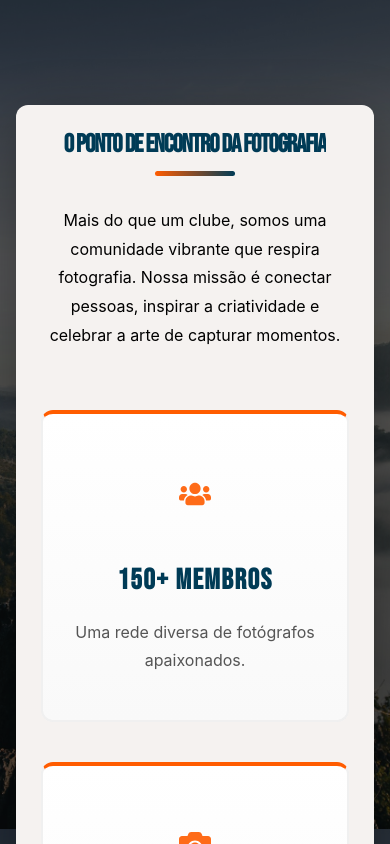
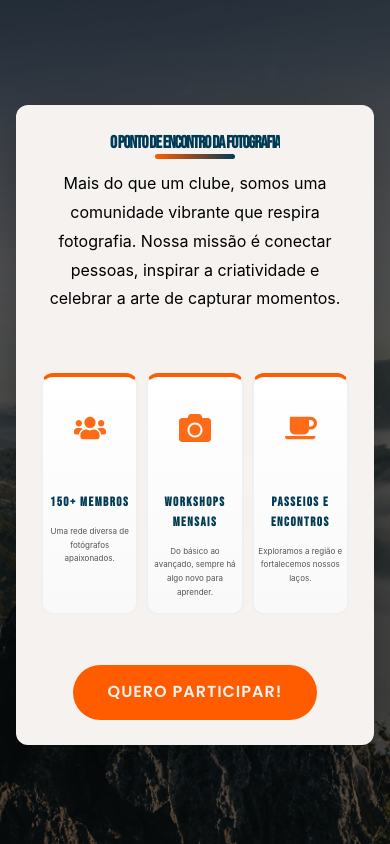
Before and after one commit to marciijunior/FotoClube, a React (Vite) app: page / in a window 390 px wide. Shown: the part 2160-3004 px from the top of the page. Built offline with nearby package versions, Linux system fonts and the light colour scheme; no server answers.

Commit message:
home terminada, falta somente padronizar o tamanho das fontes

```diff
--- a/src/pages/Home/JoinUsSection.css
+++ b/src/pages/Home/JoinUsSection.css
@@ -86,14 +86,14 @@
   font-weight: 400;
 }
 
-.stats-grid {
+.join-unique-stats-grid {
   display: grid;
   grid-template-columns: repeat(3, 1fr);
   gap: 40px;
   margin-bottom: 50px;
 }
 
-.stat-item {
+.join-unique-stat-item {
   background: linear-gradient(to bottom, #ffffff 0%, #f9f9f9 100%) !important;
   padding: 35px 30px 30px 30px;
   border-radius: 12px;
@@ -105,7 +105,7 @@
   flex-direction: column;
 }
 
-.stat-item:hover {
+.join-unique-stat-item:hover {
   box-shadow: 0 20px 45px rgba(0, 0, 0, 0.15) !important;
   border-color: var(--color-accent) !important;
   border-top-color: var(--color-primary) !important;
@@ -126,7 +126,7 @@
   transition: all 0.6s ease;
 }
 
-.stat-item:hover .stat-icon {
+.join-unique-stat-item:hover .stat-icon {
   transform: scale(1.8) rotate(350deg);
 }
 
@@ -170,11 +170,10 @@
 .stats-cta-button:hover {
   transform: translateY(-3px);
   box-shadow: 0 5px 15px rgba(0, 0, 0, 0.2);
-
 }
 
 @media (max-width: 768px) {
-  .stats-grid {
+  .join-unique-stats-grid {
     grid-template-columns: 1fr;
   }
   .join-us-floating-card {
@@ -219,7 +218,7 @@
   }
 
   .join-us-description {
-    font-size: 0.9rem;
+    font-size: 0.8rem;
   }
 
   .join-us-floating-card {
@@ -227,7 +226,7 @@
   }
 
   .join-us-stats-title {
-    font-size: 1.6rem;
+    font-size: 1.2rem !important;
   }
 
   .stats-number {
@@ -244,3 +243,48 @@
     width: 100%;
   }
 }
+
+@media (max-width: 600px) {
+  .stats-grid {
+    grid-template-columns: repeat(3, 1fr) !important;
+    gap: 12px !important;
+  }
+  .stat-item {
+    padding: 10px 4px 8px 4px !important;
+    font-size: 0.65rem !important;
+  }
+  .stats-number {
+    font-size: 0.9rem !important;
+  }
+  .stats-label {
+    font-size: 0.6rem !important;
+  }
+  .join-us-stats-title {
+    font-size: 1.1rem !important;
+    margin-bottom: 16px !important;
+    padding-bottom: 8px !important;
+  }
+}
+
+/* REFORÇO FINAL PARA MOBILE PEQUENO */
+@media (max-width: 480px) {
+  .join-unique-stats-grid {
+    grid-template-columns: repeat(3, 1fr) !important;
+    gap: 8px !important;
+  }
+  .join-unique-stat-item {
+    font-size: 0.6rem !important;
+    padding: 6px 2px 6px 2px !important;
+  }
+  .stat-title {
+    font-size: 0.8rem !important;
+  }
+  .stat-description {
+    font-size: 0.5rem !important;
+  }
+  .join-us-stats-title {
+    font-size: 1.1rem !important;
+    margin-bottom: 10px !important;
+    padding-bottom: 6px !important;
+  }
+}
--- a/src/pages/Home/JoinUsSection.jsx
+++ b/src/pages/Home/JoinUsSection.jsx
@@ -24,8 +24,8 @@ function JoinUsSection() {
             a arte de capturar momentos.
           </p>
 
-          <div className="stats-grid">
-            <div className="stat-item">
+          <div className="join-unique-stats-grid">
+            <div className="join-unique-stat-item">
               <div className="stat-icon">
                 <FaUsers />
               </div>
@@ -35,7 +35,7 @@ function JoinUsSection() {
               </p>
             </div>
 
-            <div className="stat-item">
+            <div className="join-unique-stat-item">
               <div className="stat-icon">
                 <FaCamera />
               </div>
@@ -45,7 +45,7 @@ function JoinUsSection() {
               </p>
             </div>
 
-            <div className="stat-item">
+            <div className="join-unique-stat-item">
               <div className="stat-icon">
                 <FaCoffee />
               </div>
```
